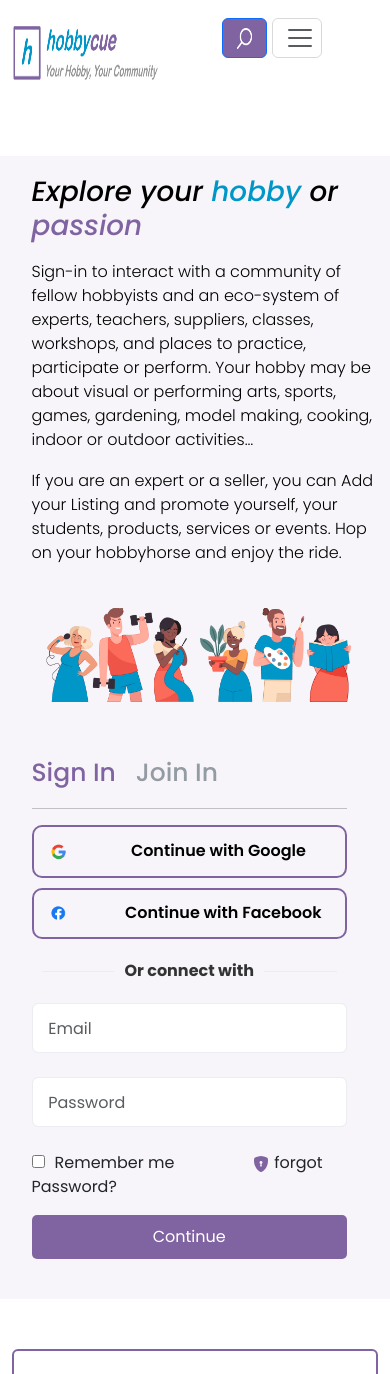
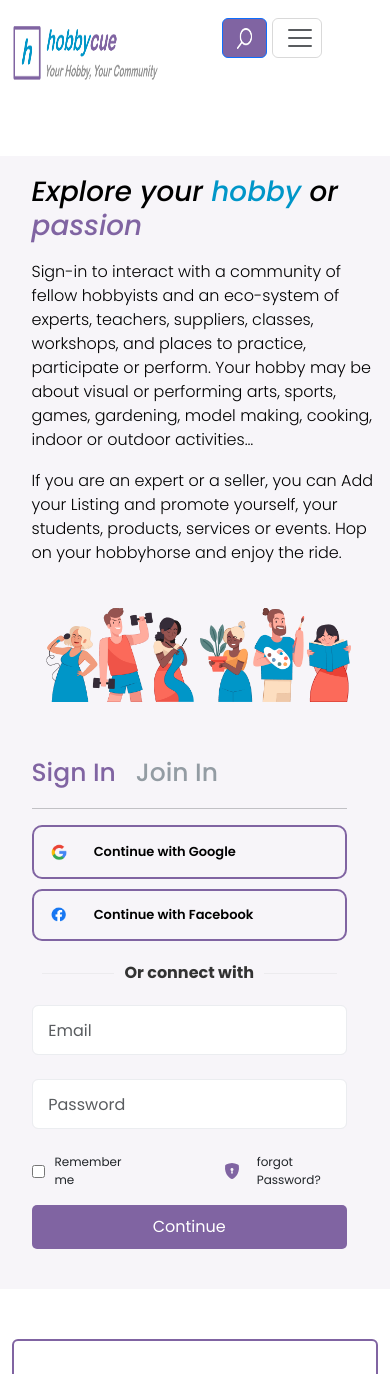
Before and after one commit to Dhvani365/Task1_ReactJS, a React (Create React App) app in the folder responsive-app/: page / in a window 390 px wide. Shown: the top 1374 px of the page. Built offline with nearby package versions, Linux system fonts and the light colour scheme; a web font is replaced by a local one.

Commit message:
Created a Responsive Landing Page

```diff
--- a/responsive-app/src/component/signin.css
+++ b/responsive-app/src/component/signin.css
@@ -69,3 +69,34 @@
     background-color: #8064A2;
     color: white;
   }
+
+  .hero-btn-img{
+    margin-right:18%;
+  }
+  @media (max-width: 768px) {
+    .hero-btn-img{
+      padding-right: 0px;
+      margin-right: 20px;
+    }
+    .hero-btn{
+      font-size: 13px;
+      padding-right: 0px;
+      padding-left: -18px;
+    }
+    .lock-icon{
+      min-width: 40px;
+      padding-top: 0px;
+    }
+    .fp{
+      font-size: 12px;
+    }
+    .rm-text{
+      font-size: 12px;
+    }
+    .signin-bottom-div{
+      display: flex;
+      flex-direction: row;
+      justify-content: center;
+      align-items: center;
+    }
+  }
--- a/responsive-app/src/component/signinform.js
+++ b/responsive-app/src/component/signinform.js
@@ -2,13 +2,13 @@ import React from 'react';
 import Form from 'react-bootstrap/Form';
 import FacebookImg from '../assets/facebook-img.PNG';
 import GoogleImg from '../assets/google-img.PNG';
-import './signin.css'; // Import the CSS file specific to SignIn component
+import './signin.css';
 
 function SignIn() {
     return (
         <>
-            <button className="hero-btn"><img style={{height: "10%", width:"10%", marginRight:"20%"}} src={GoogleImg}/>Continue with Google</button>
-            <button className="hero-btn"><img style={{height: "10%", width:"10%", marginRight:"18%"}} src={FacebookImg}/>Continue with Facebook</button>
+            <button className="hero-btn"><img className='hero-btn-img' style={{height: "10%", width:"10%"}} src={GoogleImg}/>Continue with Google</button>
+            <button className="hero-btn"><img className='hero-btn-img' style={{height: "10%", width:"10%"}} src={FacebookImg}/>Continue with Facebook</button>
             <div className="or-connect-container">
                 <hr />
                 <span style={{fontWeight:"700"}}>Or connect with</span>
@@ -20,12 +20,12 @@ function SignIn() {
 
             <Form.Control style={{fontSize: "16px", paddingLeft: "5%", borderColor: "#EBEDF0", marginBottom: "0px", height: "50px"}}  type="password" placeholder="Password" />
             <br />
-            <div>
-                <input type="checkbox" className="rememberCkb" />Remember me
+            <div className='signin-bottom-div'>
+                <input type="checkbox" className="rememberCkb" /><span className='rm-text'>Remember me</span>
                 <svg xmlns="http://www.w3.org/2000/svg" width="16" height="16" fill="currentColor" className="bi bi-shield-lock-fill lock-icon" viewBox="0 0 16 16">
                     <path fillRule="evenodd" d="M8 0c-.69 0-1.843.265-2.928.56-1.11.3-2.229.655-2.887.87a1.54 1.54 0 0 0-1.044 1.262c-.596 4.477.787 7.795 2.465 9.99a11.8 11.8 0 0 0 2.517 2.453c.386.273.744.482 1.048.625.28.132.581.24.829.24s.548-.108.829-.24a7 7 0 0 0 1.048-.625 11.8 11.8 0 0 0 2.517-2.453c1.678-2.195 3.061-5.513 2.465-9.99a1.54 1.54 0 0 0-1.044-1.263 63 63 0 0 0-2.887-.87C9.843.266 8.69 0 8 0m0 5a1.5 1.5 0 0 1 .5 2.915l.385 1.99a.5.5 0 0 1-.491.595h-.788a.5.5 0 0 1-.49-.595l.384-1.99A1.5 1.5 0 0 1 8 5" />
                 </svg>
-                forgot Password?
+                <span className='fp'>forgot Password?</span>
             </div>
             <button style={{backgroundColor: "#8064A2", color: "white"}} className="continueBtn">Continue</button>
         </>
```
